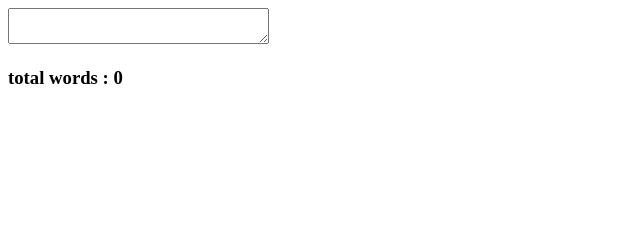
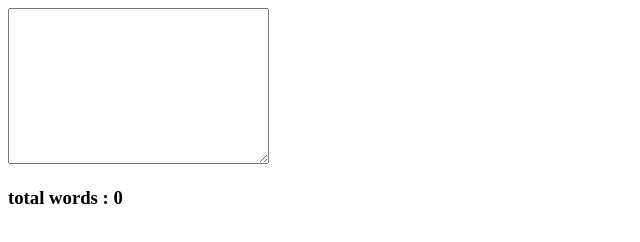
Before and after one commit to acciojob/gre-essay-tool-neha2124, a website: page main.html in a window 1280 px wide. Shown: the whole page, without its empty margins (0-640 px from the left). Drawn offline with Linux system fonts and the light colour scheme.

Commit message:
created a submission

```diff
--- a/main.html
+++ b/main.html
@@ -9,7 +9,7 @@
 <body>
 	<!-- the entire body must be written by student -->
 
-	<textarea name="evaluatedText" id="evaluatedText" cols="30" rows="0"></textarea>
+	<textarea name="evaluatedText" id="evaluatedText" cols="30" rows="10"></textarea>
 	<h3 id="wordCount">total words : 0</h3>
 
     <script type="text/javascript" src="./script.js">
```
